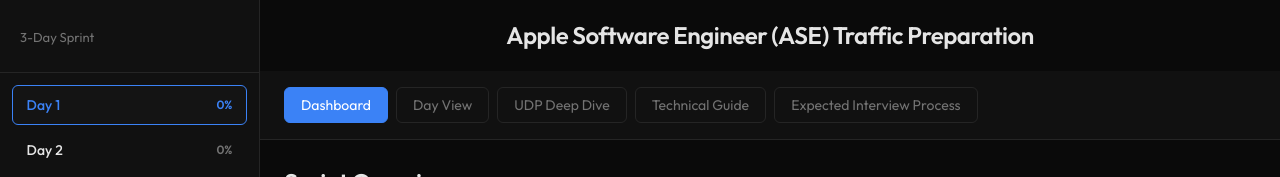
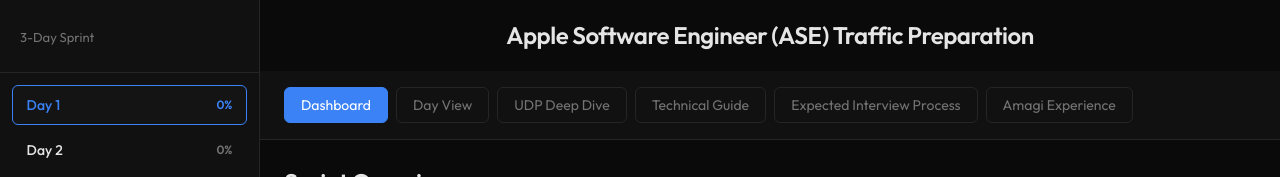
Before and after one commit to Bannump/apple-traffic-prep, a React (Vite) app: page / in a window 1280 px wide. Shown: the top 177 px of the page. Built offline with nearby package versions, Linux system fonts and the light colour scheme.

Commit message:
added amagi experience tab

```diff
--- a/src/App.jsx
+++ b/src/App.jsx
@@ -7,10 +7,11 @@
 import { StudyPage } from './components/StudyPage';
 import { TechnicalGuidePage } from './components/TechnicalGuidePage';
 import { InterviewProcessPage } from './components/InterviewProcessPage';
+import { AmagiExperiencePage } from './components/AmagiExperiencePage';
 import { NotesModal } from './components/NotesModal';
 
 export default function App() {
-  const [view, setView] = useState('dashboard'); // 'dashboard' | 'day' | 'study' | 'technical-guide' | 'interview-process'
+  const [view, setView] = useState('dashboard'); // 'dashboard' | 'day' | 'study' | 'technical-guide' | 'interview-process' | 'amagi-experience'
   const [currentDay, setCurrentDay] = useState(1);
   const [notesModal, setNotesModal] = useState({
     open: false,
@@ -89,6 +90,14 @@
           >
             Expected Interview Process
           </button>
+          <button
+            type="button"
+            className={`view-toggle${view === 'amagi-experience' ? ' active' : ''}`}
+            onClick={() => setView('amagi-experience')}
+            aria-pressed={view === 'amagi-experience'}
+          >
+            Amagi Experience
+          </button>
         </header>
 
         {view === 'dashboard' && (
@@ -106,6 +115,7 @@
         {view === 'study' && <StudyPage />}
         {view === 'technical-guide' && <TechnicalGuidePage />}
         {view === 'interview-process' && <InterviewProcessPage />}
+        {view === 'amagi-experience' && <AmagiExperiencePage />}
       </main>
 
       <NotesModal
--- /dev/null
+++ b/src/components/AmagiExperiencePage.jsx
@@ -0,0 +1,18 @@
+import React from 'react';
+import ReactMarkdown from 'react-markdown';
+import remarkGfm from 'remark-gfm';
+import amagiExperienceContent from '../../docs/AMAGI_EXPERIENCE.md?raw';
+
+export function AmagiExperiencePage() {
+  const content = amagiExperienceContent || '';
+
+  return (
+    <section className="view view-study active">
+      <div className="study-page">
+        <article className="study-content markdown-body">
+          <ReactMarkdown remarkPlugins={[remarkGfm]}>{content}</ReactMarkdown>
+        </article>
+      </div>
+    </section>
+  );
+}
```
Also changed, not shown: 1 other file (tests, documents, lock files or other folders).
